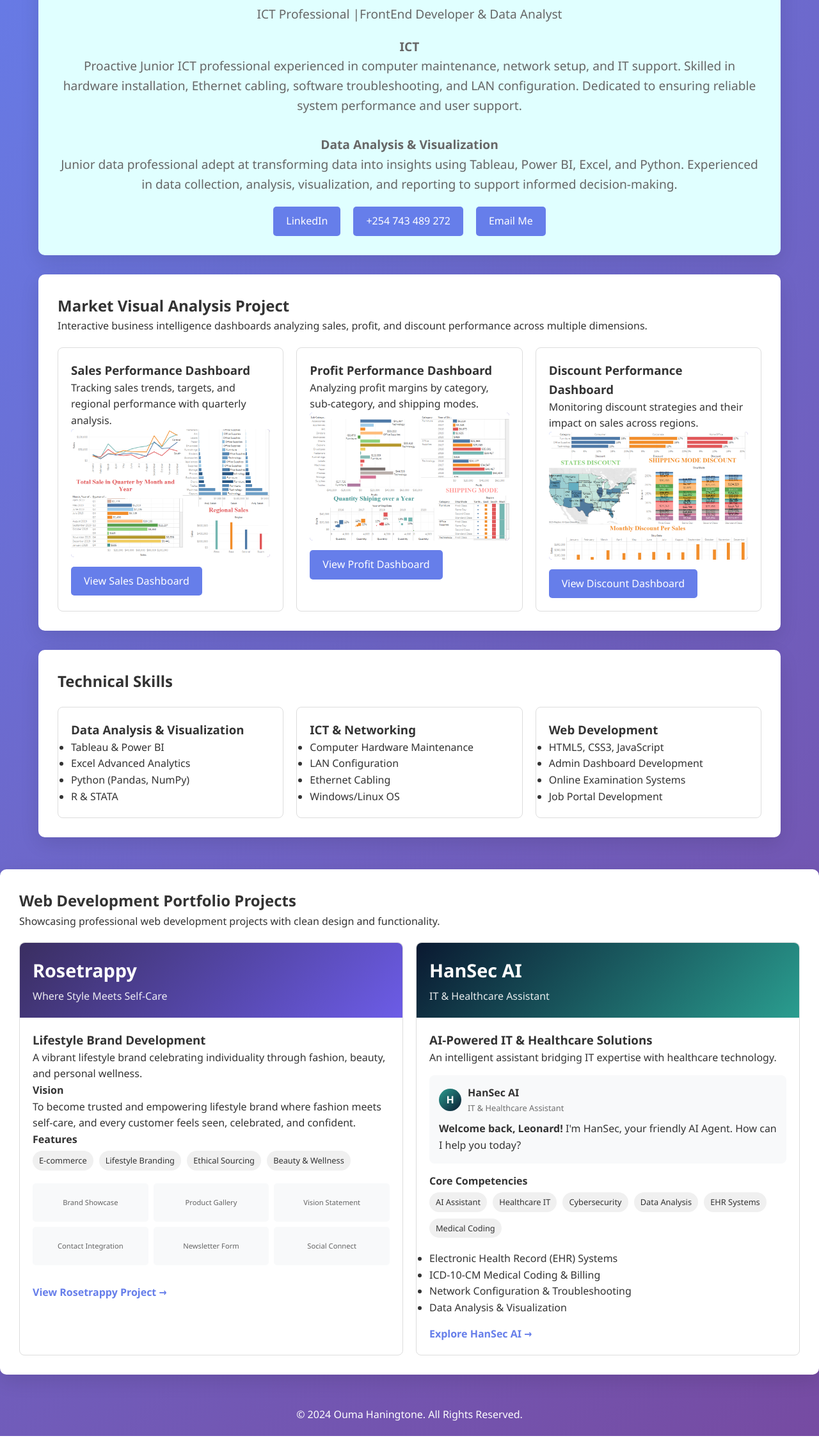
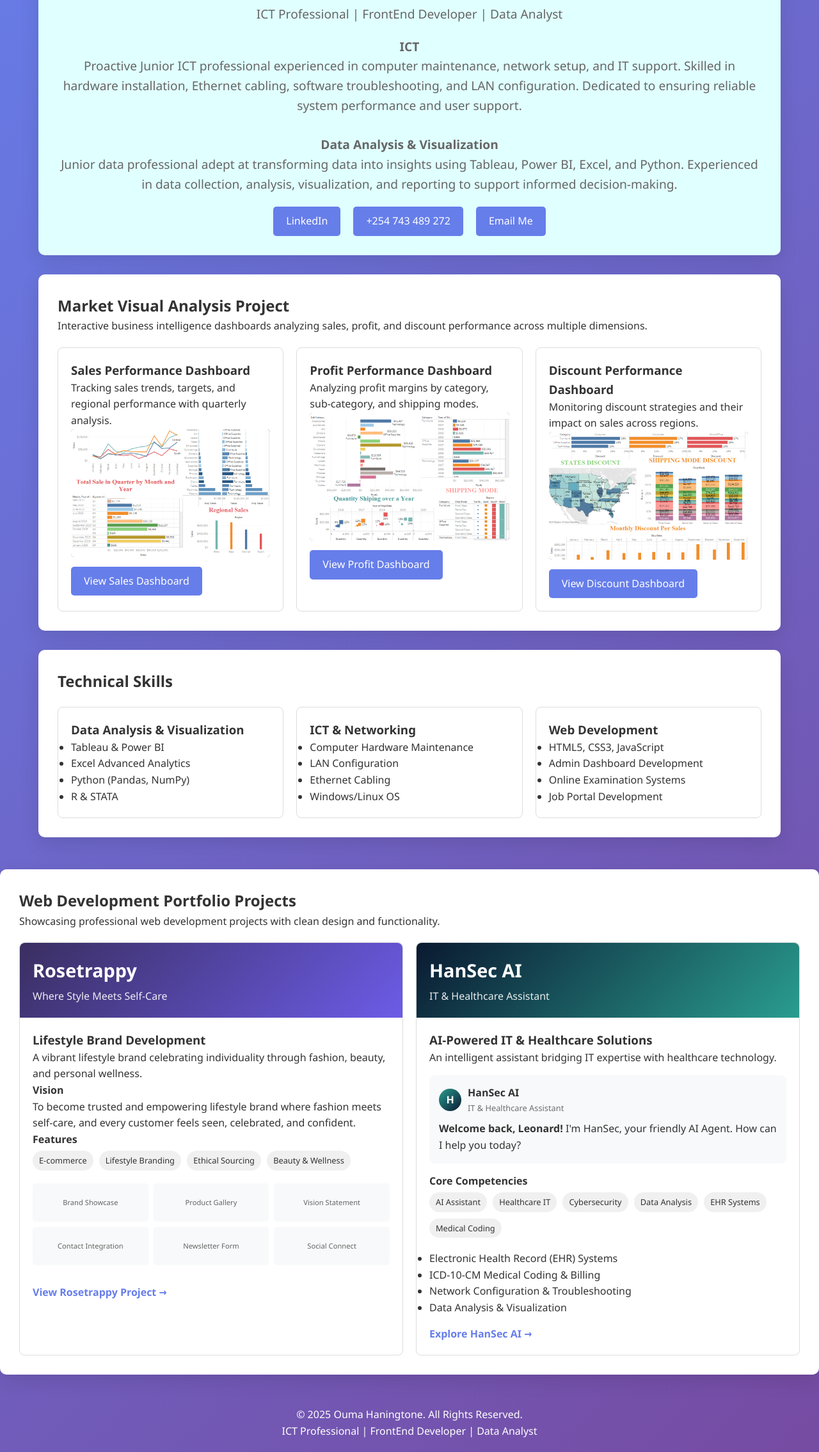
Before and after one commit to hansec-technology-dot/Virtualization.TB-Haningtone, a plain HTML site: page index.html in a window 1280 px wide. Shown: the part 282-2552 px from the top of the page at 64% size. Before the commit the page ends 2527 px from the top, so only its background shows below. Drawn offline with Linux system fonts and the light colour scheme.

Commit message:
Update index.html

```diff
--- a/index.html
+++ b/index.html
@@ -247,7 +247,7 @@
             <!-- Add your photo here -->
             <img src="ouma.png" alt="Ouma Haningtone" class="profile-img">
             <h1>OUMA HANINGTONE</h1>
-            <p class="tagline">ICT Professional |FrontEnd Developer & Data Analyst</p>
+            <p class="tagline">ICT Professional | FrontEnd Developer | Data Analyst</p>
 
             <p class="tagline">
                 <strong>ICT</strong><br>
@@ -418,7 +418,7 @@
 
 
     <footer>
-        <p>&copy; 2024 Ouma Haningtone. All Rights Reserved.</p>
+        <p>&copy; 2025 Ouma Haningtone. All Rights Reserved.<br>ICT Professional | FrontEnd Developer | Data Analyst</p>
     </footer>
 </body>
 </html>
```
